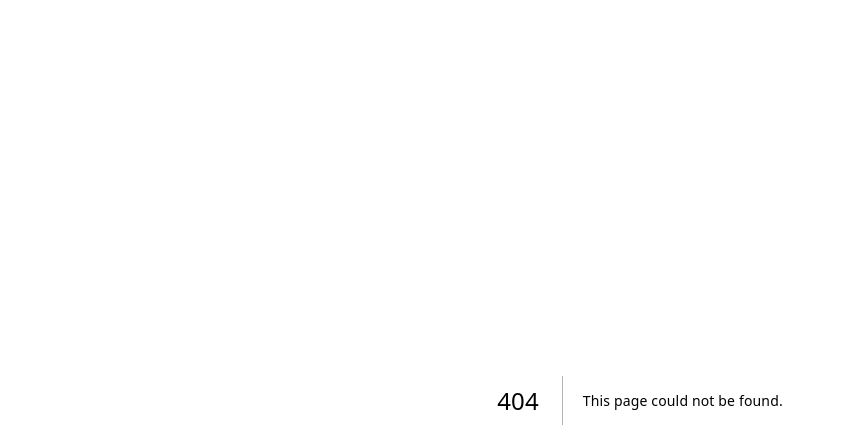
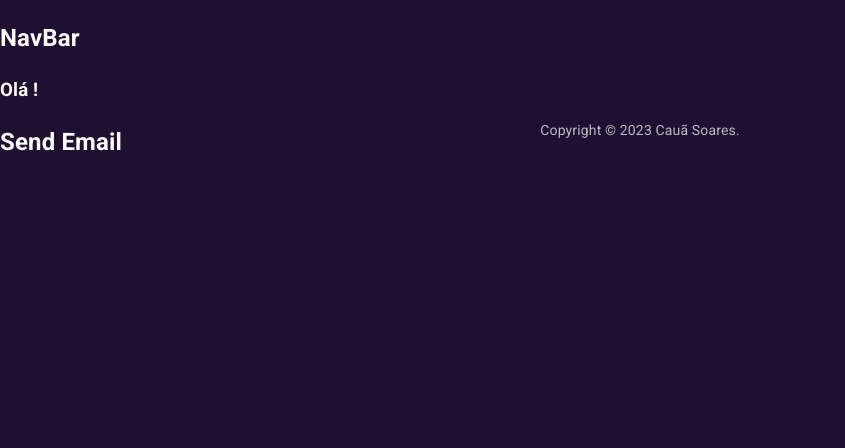
Before and after one commit to ocsoares/Auth-Form-NextJS, a Next.js app: page /send-email in a window 1280 px wide. Before the commit this address had no page. Shown: the top 448 px of the page, without its empty margins (0-845 px from the left). Built offline with nearby package versions, Linux system fonts and the light colour scheme; no server answers.

Commit message:
feat: add send email page & navbar component

```diff
--- /dev/null
+++ b/src/app/(routes)/send-email/layout.tsx
@@ -0,0 +1,16 @@
+import { NavBar } from "@/shared/components/NavBar";
+import { Metadata } from "next";
+import { PropsWithChildren } from "react";
+
+export const metadata: Metadata = {
+  title: "Send email",
+  description: "Página para efetuar envio de emails",
+};
+
+export default function SendEmailLayout({ children }: PropsWithChildren) {
+  return (
+    <div>
+      <NavBar>{children}</NavBar>
+    </div>
+  );
+}
--- /dev/null
+++ b/src/app/(routes)/send-email/page.tsx
@@ -0,0 +1,3 @@
+export default function SendEmailPage() {
+  return <h2>Send Email</h2>;
+}
--- /dev/null
+++ b/src/shared/components/NavBar.tsx
@@ -0,0 +1,16 @@
+"use client";
+
+import { useSession } from "next-auth/react";
+import { PropsWithChildren } from "react";
+
+export function NavBar({ children }: PropsWithChildren) {
+  const { data: session } = useSession();
+
+  return (
+    <div>
+      <h2>NavBar</h2>
+      <h3>Olá {session?.user?.user?.firstName}!</h3>
+      {children}
+    </div>
+  );
+}
```
